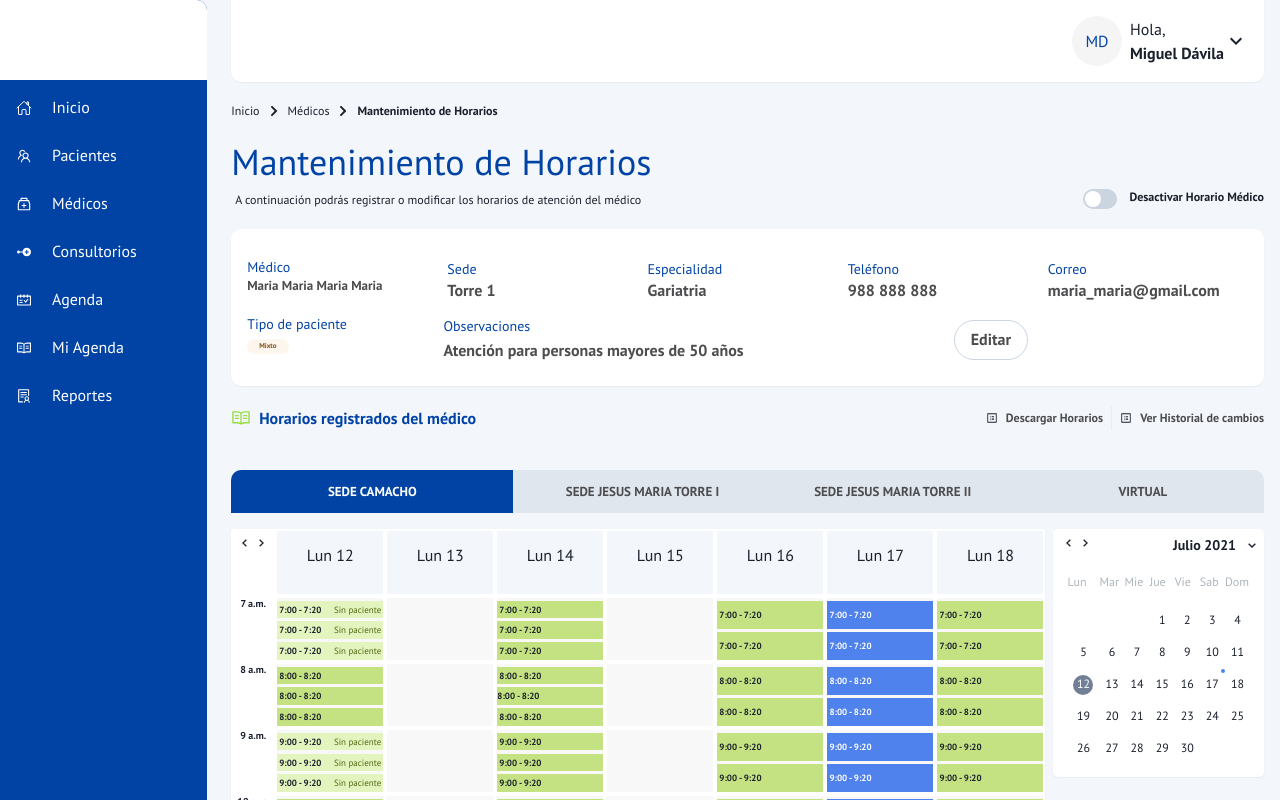
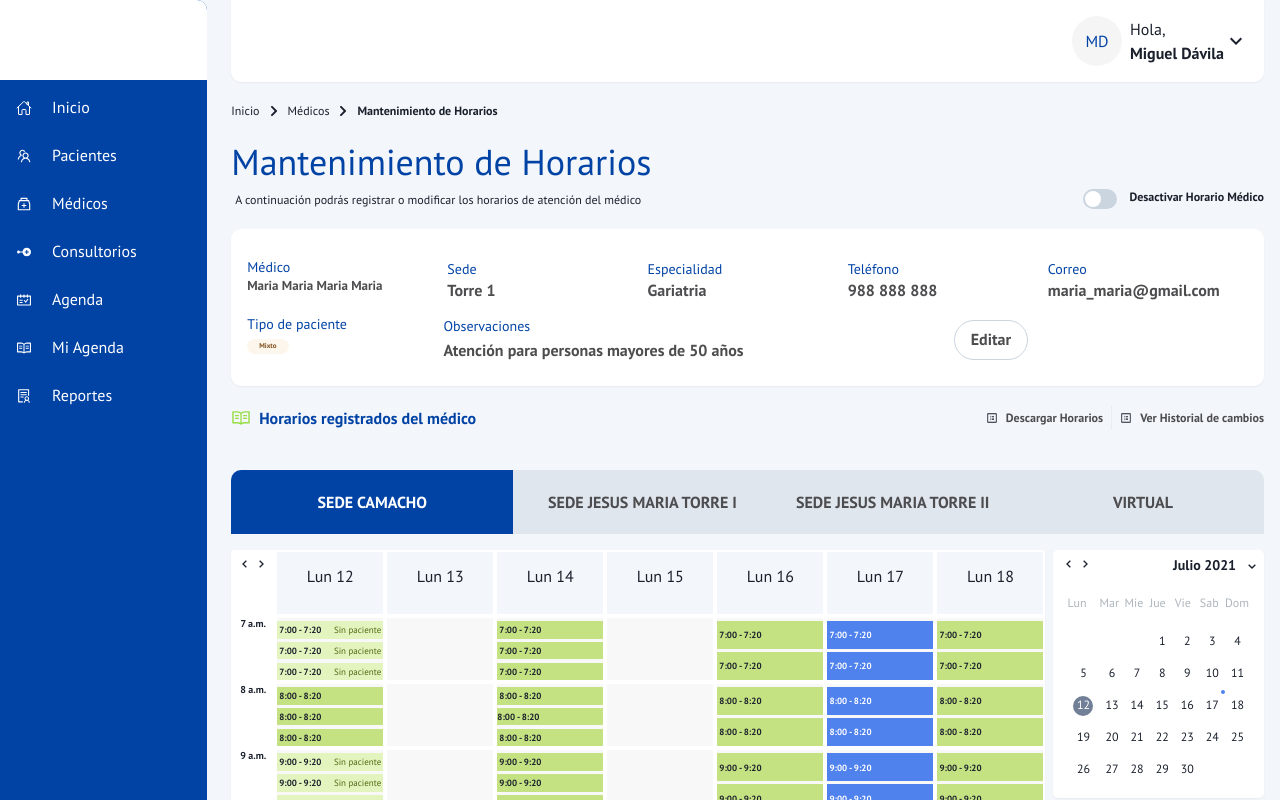
Before and after one commit to MarcAnt/medicos-template, a React (Create React App) app: page / in a window 1280 px wide. Shown: the top 800 px of the page. Built offline with nearby package versions, Linux system fonts and the light colour scheme.

Commit message:
Fixing sizes of the text and paddings

```diff
--- a/src/components/Content/MainTable/TableHeader.jsx
+++ b/src/components/Content/MainTable/TableHeader.jsx
@@ -16,13 +16,13 @@ const TableHeader = () => {
         flex="20"
         borderTopLeftRadius="10"
         px="10"
-        py="3"
+        py="5"
         textAlign="center"
       >
         <Text
           color="white"
           textTransform="uppercase"
-          fontSize="small"
+          fontSize="md"
           fontWeight="bolder"
         >
           Sede Camacho
@@ -32,7 +32,7 @@ const TableHeader = () => {
         <Text
           textTransform="uppercase"
           color="#4D4D4F"
-          fontSize="small"
+          fontSize="md"
           fontWeight="bolder"
         >
           Sede Jesus Maria Torre I
@@ -42,7 +42,7 @@ const TableHeader = () => {
         <Text
           textTransform="uppercase"
           color="#4D4D4F"
-          fontSize="small"
+          fontSize="md"
           fontWeight="bolder"
         >
           Sede Jesus Maria Torre II
@@ -52,7 +52,7 @@ const TableHeader = () => {
         <Text
           textTransform="uppercase"
           color="#4D4D4F"
-          fontSize="small"
+          fontSize="md"
           fontWeight="bolder"
         >
           Virtual
```
